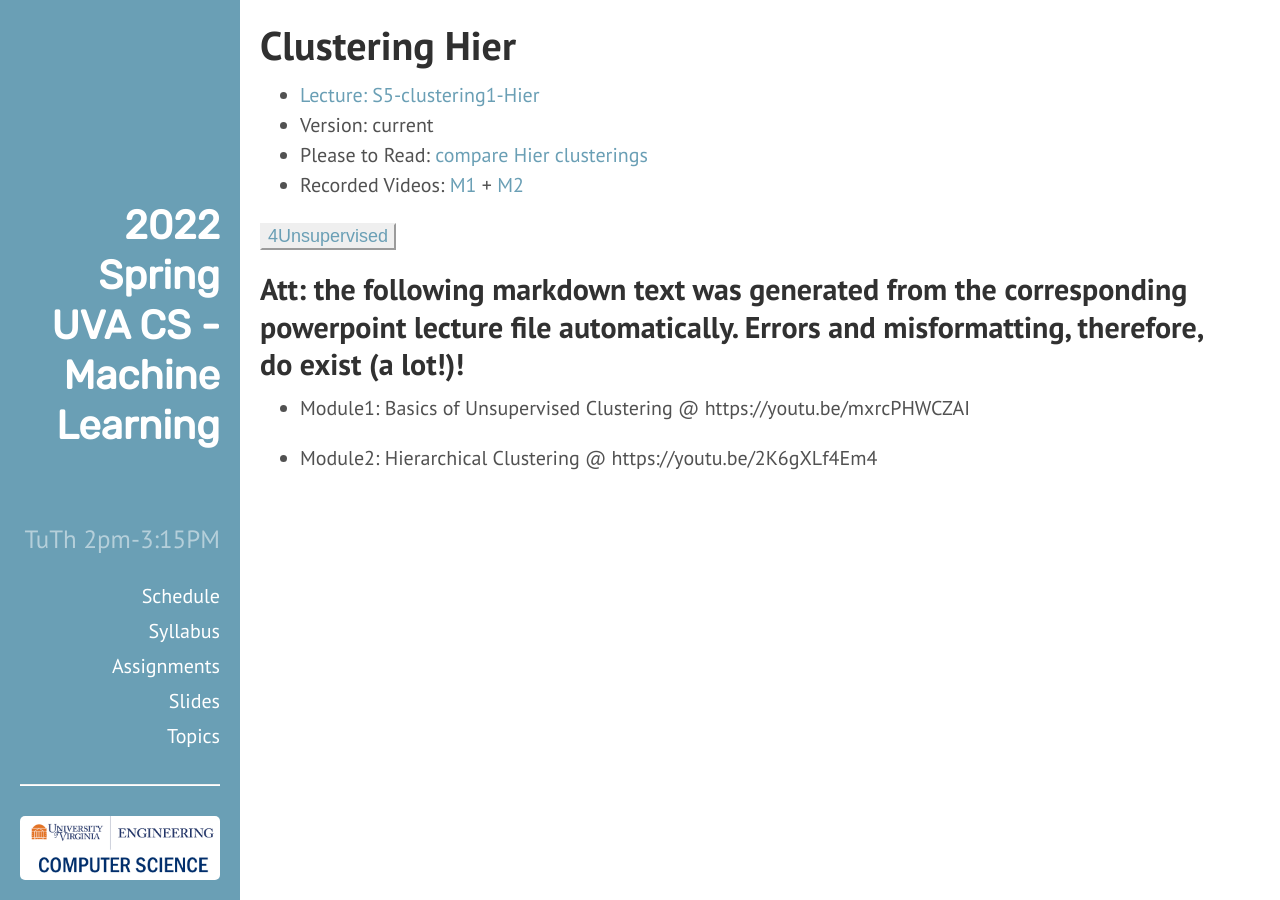
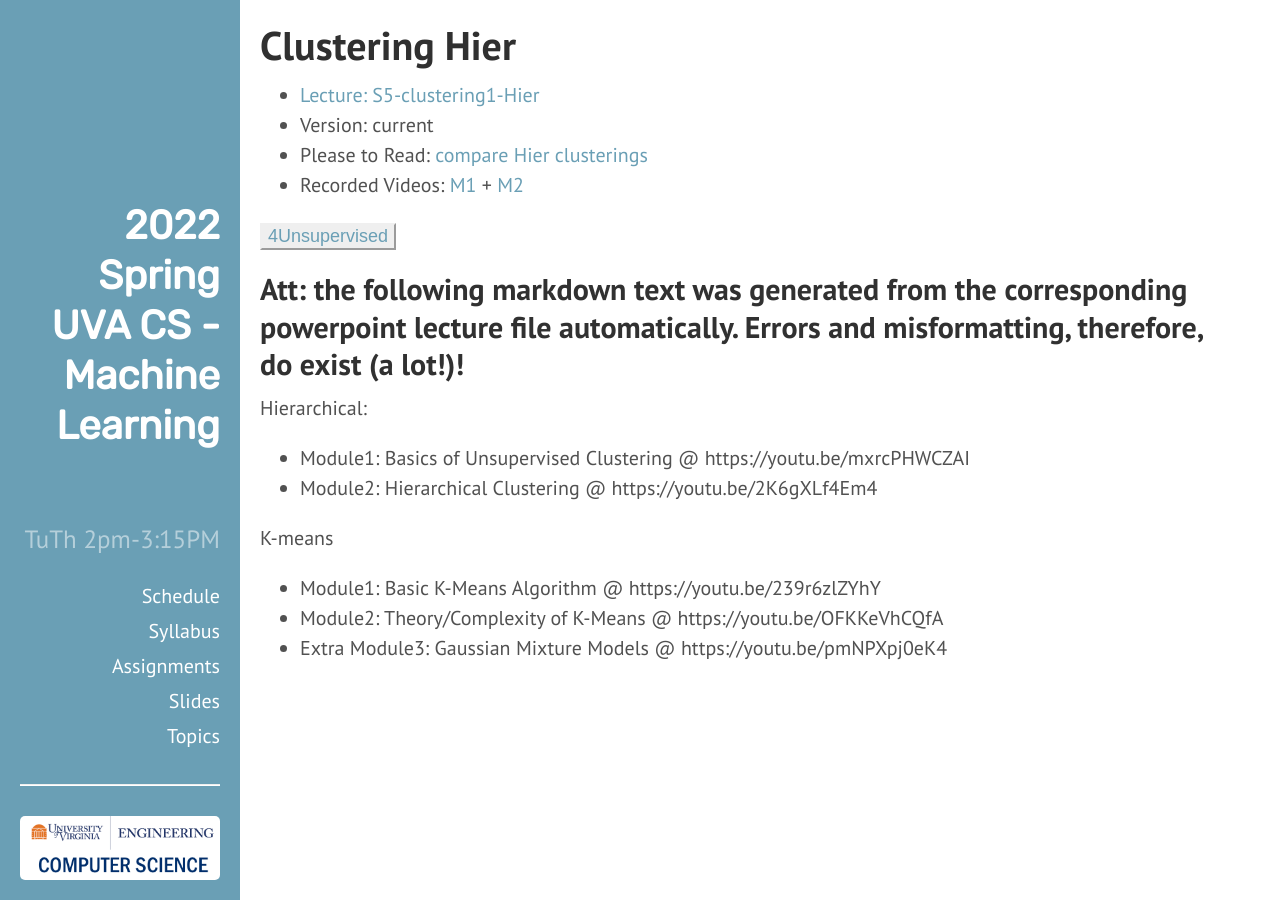
Before and after one commit to qiyanjun/2022sp-UVA-CS-MachineLearningDeep, a Jekyll site: the page built from _contents/S5-L01-Hier.md, in a window 1280 px wide. Built offline with Jekyll 4.4.1, drawn with Linux system fonts in a browser that asks for light colours.

```diff
--- a/_contents/S5-L01-Hier.md
+++ b/_contents/S5-L01-Hier.md
@@ -10,7 +10,11 @@ tags:
 - 4Unsupervised
 ---
 
+Hierarchical:
+- Module1: Basics of Unsupervised Clustering @ https://youtu.be/mxrcPHWCZAI
+- Module2: Hierarchical Clustering @ https://youtu.be/2K6gXLf4Em4
 
-- Module1: Basics of Unsupervised Clustering @ https://youtu.be/mxrcPHWCZAI
-
-- Module2: Hierarchical Clustering @ https://youtu.be/2K6gXLf4Em4
+K-means
+- Module1: Basic K-Means Algorithm @ https://youtu.be/239r6zlZYhY
+- Module2: Theory/Complexity of K-Means @ https://youtu.be/OFKKeVhCQfA
+- Extra Module3: Gaussian Mixture Models @ https://youtu.be/pmNPXpj0eK4
```
Also changed, not shown: _contents/S4-L05-Boost.md (+1 -1 lines), _contents/S5-L02-kMeans.md (+1 -0 lines), _contents/S5-L03-RL.md (+3 -3 lines).
